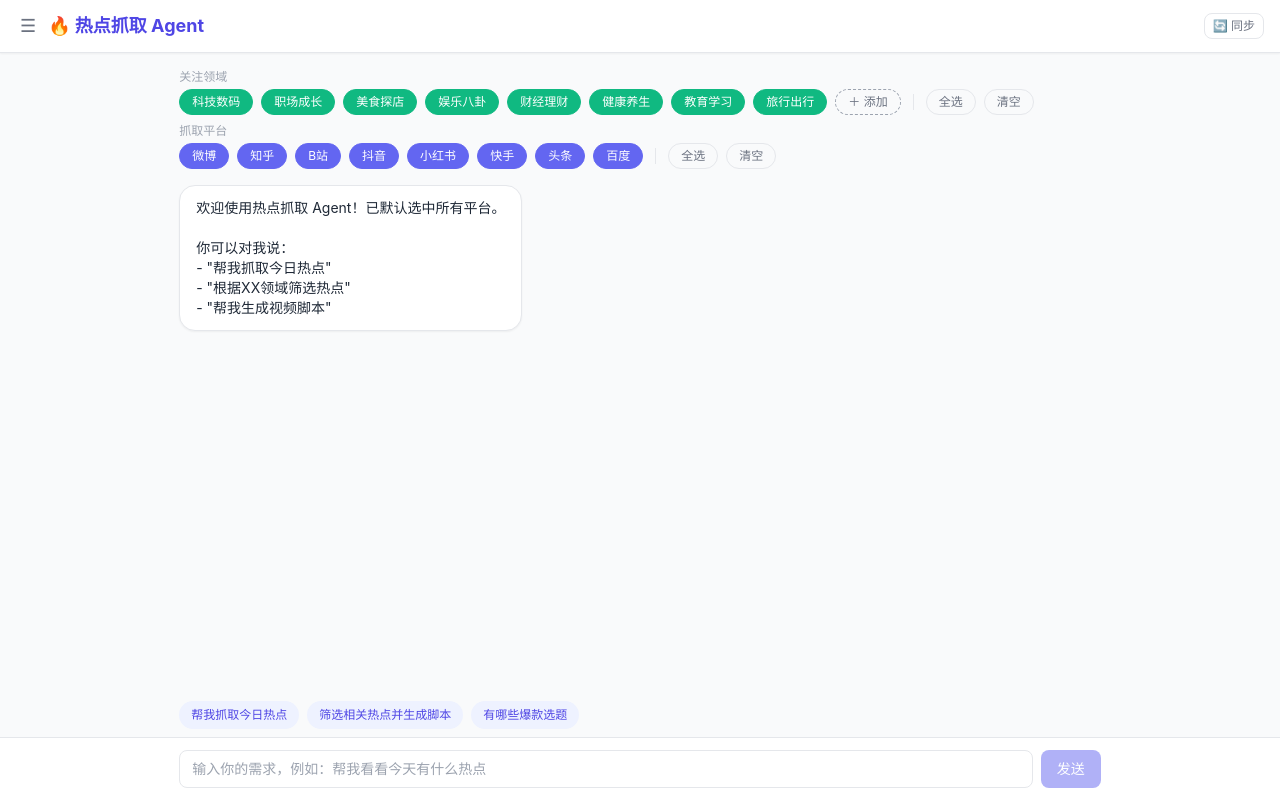
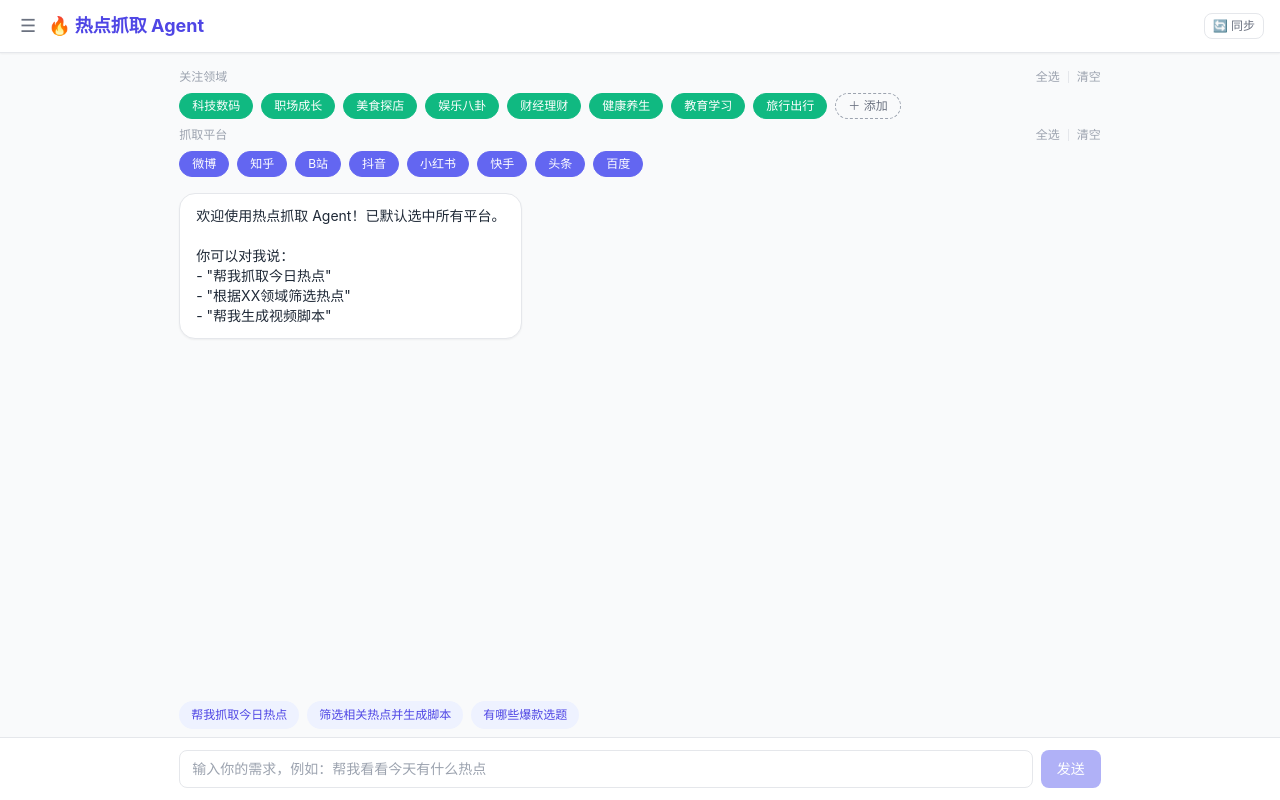
Before and after one commit to rensiyu6162-star/hot-topic-agent, a Next.js app: page / in a window 1280 px wide. Built offline with nearby package versions, Linux system fonts and the light colour scheme.

Commit message:
feat: 全选/清空移至区块标题右上角，折叠下拉入口移到标题栏右侧

```diff
--- a/src/app/page.tsx
+++ b/src/app/page.tsx
@@ -505,19 +505,6 @@
             ＋ 添加
           </button>
         )}
-        <span className="mx-1 h-4 w-px bg-gray-200" />
-        <button
-          onClick={selectAllDomains}
-          className="px-3 py-1 rounded-full text-xs border border-gray-200 text-gray-500 hover:border-emerald-300 hover:text-emerald-500 transition"
-        >
-          全选
-        </button>
-        <button
-          onClick={clearDomains}
-          className="px-3 py-1 rounded-full text-xs border border-gray-200 text-gray-500 hover:border-emerald-300 hover:text-emerald-500 transition"
-        >
-          清空
-        </button>
       </div>
     );
   };
@@ -545,22 +532,52 @@
             </button>
           );
         })}
-        <span className="mx-1 h-4 w-px bg-gray-200" />
+      </div>
+    );
+  };
+
+  // 区块标题（左侧标签 + 右上角 全选/清空）
+  const renderDomainHeader = () => (
+    <div className="flex items-center justify-between mb-2">
+      <span className="text-xs text-gray-400">关注领域</span>
+      <div className="flex items-center gap-2">
         <button
-          onClick={selectAllPlatforms}
-          className="px-3 py-1 rounded-full text-xs border border-gray-200 text-gray-500 hover:border-indigo-300 hover:text-indigo-500 transition"
+          onClick={selectAllDomains}
+          className="text-xs text-gray-400 hover:text-emerald-500 transition"
         >
           全选
         </button>
+        <span className="h-3 w-px bg-gray-200" />
         <button
-          onClick={clearPlatforms}
-          className="px-3 py-1 rounded-full text-xs border border-gray-200 text-gray-500 hover:border-indigo-300 hover:text-indigo-500 transition"
+          onClick={clearDomains}
+          className="text-xs text-gray-400 hover:text-emerald-500 transition"
         >
           清空
         </button>
       </div>
-    );
-  };
+    </div>
+  );
+
+  const renderPlatformHeader = () => (
+    <div className="flex items-center justify-between mb-2">
+      <span className="text-xs text-gray-400">抓取平台</span>
+      <div className="flex items-center gap-2">
+        <button
+          onClick={selectAllPlatforms}
+          className="text-xs text-gray-400 hover:text-indigo-500 transition"
+        >
+          全选
+        </button>
+        <span className="h-3 w-px bg-gray-200" />
+        <button
+          onClick={clearPlatforms}
+          className="text-xs text-gray-400 hover:text-indigo-500 transition"
+        >
+          清空
+        </button>
+      </div>
+    </div>
+  );
 
   // 把一行文字里的 【xxx】 渲染成跑道圆形胶囊
   const renderLineWithTags = (text: string, keyPrefix: string) => {
@@ -1051,7 +1068,8 @@
             <span className="text-base sm:text-lg font-bold text-indigo-600 whitespace-nowrap">
               <span className="hidden sm:inline">🔥 </span>热点抓取 Agent
             </span>
-
+          </div>
+          <div className="flex items-center gap-2 shrink-0">
             {/* 顶部选择区滚出视野后：领域 / 平台 收成下拉入口 */}
             {!selectorsVisible && (
               <>
@@ -1071,11 +1089,8 @@
                       领域 {selectedDomains.length}/{domainOptions.length} ▾
                     </button>
                     {openMenu === "domain" && (
-                      <div className="absolute left-0 top-full mt-2 z-30 w-72 max-w-[80vw] bg-white border rounded-xl shadow-lg p-3">
-                        <div className="text-xs text-gray-400 mb-2">
-                          关注领域
-
-                        </div>
+                      <div className="absolute right-0 top-full mt-2 z-30 w-72 max-w-[80vw] bg-white border rounded-xl shadow-lg p-3">
+                        {renderDomainHeader()}
                         {renderDomainChips()}
                       </div>
                     )}
@@ -1094,8 +1109,8 @@
                       平台 {selectedPlatforms.length}/{PLATFORMS.length} ▾
                     </button>
                     {openMenu === "platform" && (
-                      <div className="absolute left-0 top-full mt-2 z-30 w-72 max-w-[80vw] bg-white border rounded-xl shadow-lg p-3">
-                        <div className="text-xs text-gray-400 mb-2">抓取平台</div>
+                      <div className="absolute right-0 top-full mt-2 z-30 w-72 max-w-[80vw] bg-white border rounded-xl shadow-lg p-3">
+                        {renderPlatformHeader()}
                         {renderPlatformChips()}
                       </div>
                     )}
@@ -1119,14 +1134,11 @@
                   {openMenu === "both" && (
                     <div className="fixed left-3 right-3 top-[calc(env(safe-area-inset-top)+3.5rem)] z-30 bg-white border rounded-xl shadow-lg p-3 space-y-3">
                       <div>
-                        <div className="text-xs text-gray-400 mb-2">
-                          关注领域
-
-                        </div>
+                        {renderDomainHeader()}
                         {renderDomainChips()}
                       </div>
                       <div className="border-t pt-3">
-                        <div className="text-xs text-gray-400 mb-2">抓取平台</div>
+                        {renderPlatformHeader()}
                         {renderPlatformChips()}
                       </div>
                     </div>
@@ -1134,8 +1146,6 @@
                 </div>
               </>
             )}
-          </div>
-          <div className="flex items-center gap-2 shrink-0">
             <button
               onClick={() => {
                 setSyncMsg(null);
@@ -1168,11 +1178,11 @@
           {/* 顶部完整选择区：滚出视野后才在标题栏出现下拉入口 */}
           <div ref={selectorsRef} className="space-y-2">
             <div>
-              <div className="text-xs text-gray-400 mb-1">关注领域</div>
+              {renderDomainHeader()}
               {renderDomainChips()}
             </div>
             <div>
-              <div className="text-xs text-gray-400 mb-1">抓取平台</div>
+              {renderPlatformHeader()}
               {renderPlatformChips()}
             </div>
           </div>
```
Also changed, not shown: 1 other file (tests, documents, lock files or other folders).
